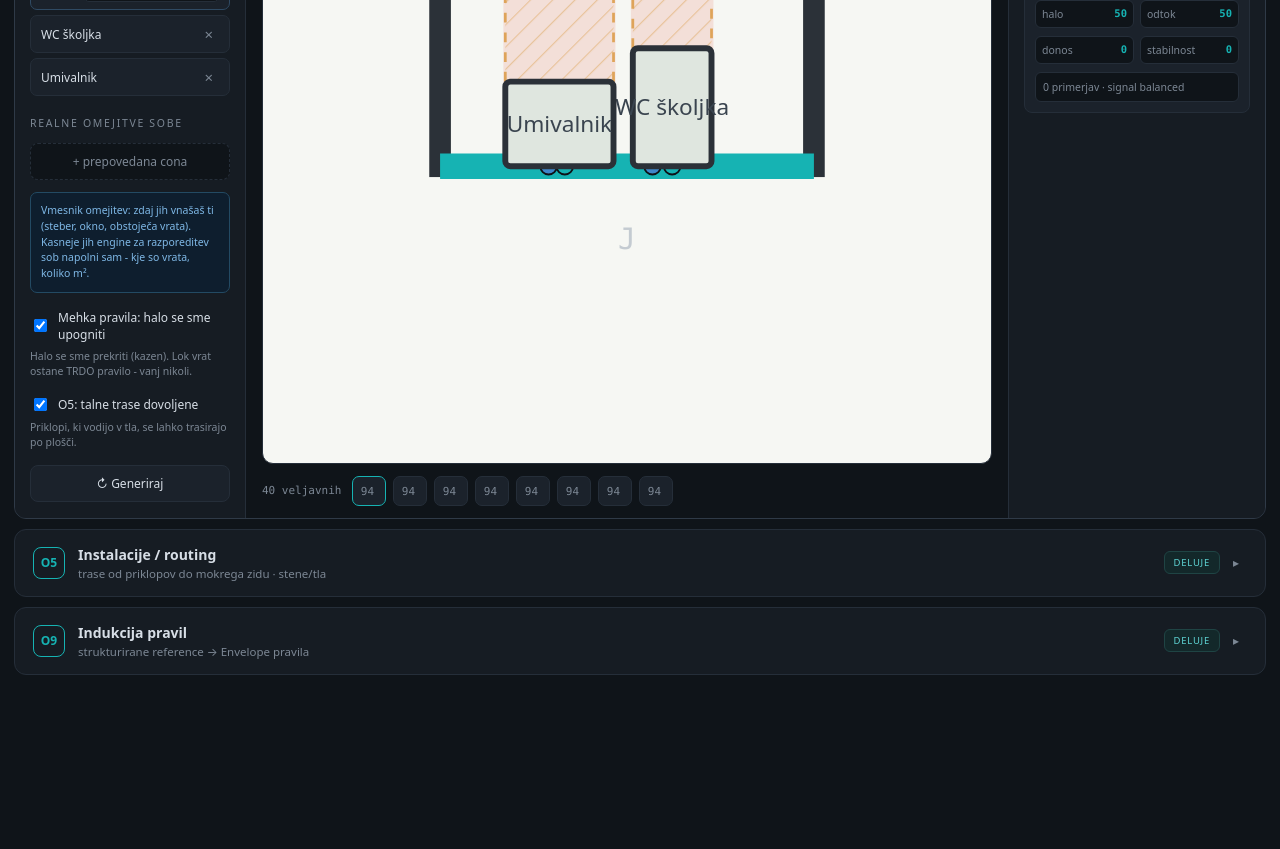
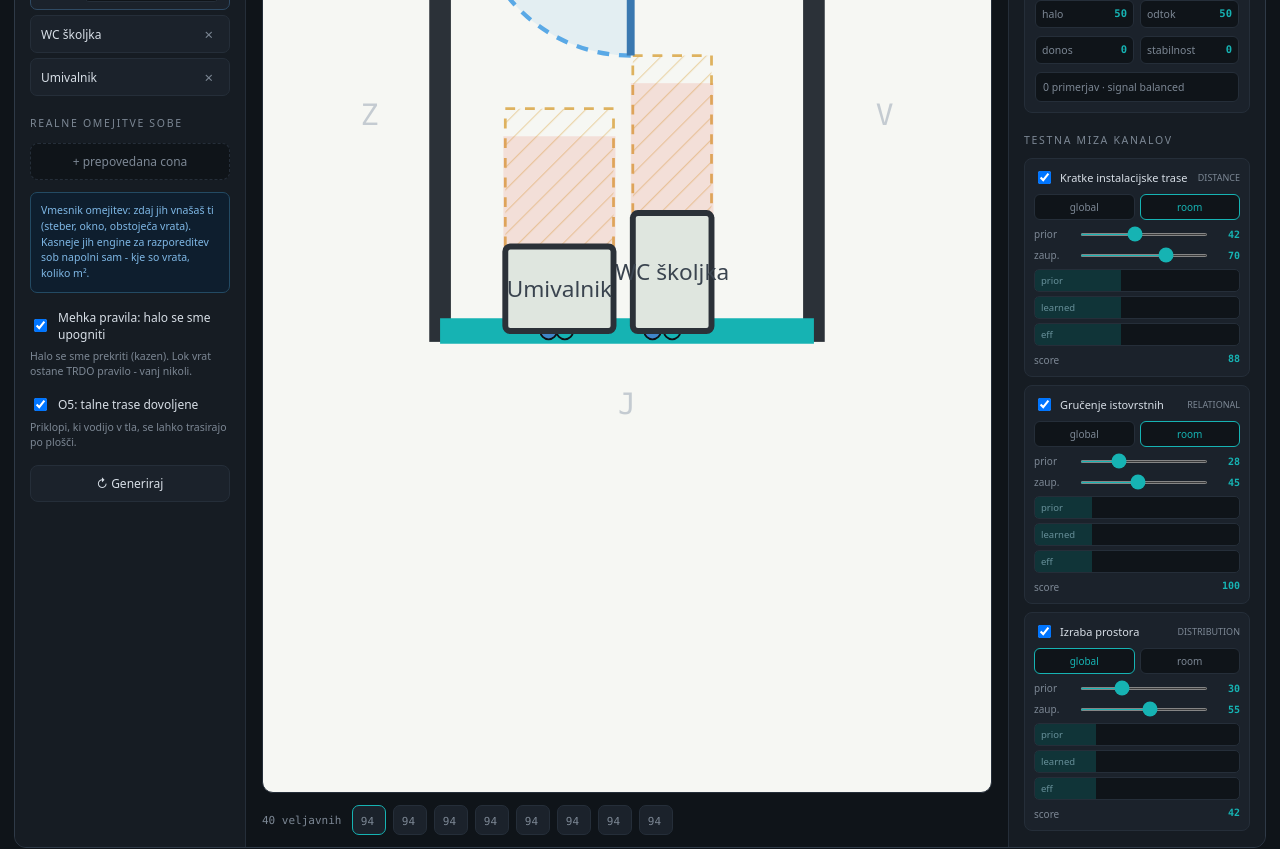
Before and after one commit to zorkojaka/FloorPlannerApp, a React (Vite) app: page / in a window 1280 px wide. Shown: the part 800-1649 px from the top of the page. Before the commit the page ends 1499 px from the top, so only its background shows below. Built offline with nearby package versions, Linux system fonts and the light colour scheme.

Commit message:
Add channel test bench

```diff
--- a/src/LegacyLayoutEngine.jsx
+++ b/src/LegacyLayoutEngine.jsx
@@ -7,6 +7,7 @@ import { routeServices } from "./engine/routing";
 import { checkFeasibility } from "./engine/feasibility";
 import { initialPreferenceState, rankByPreference, recordPreference } from "./engine/preference";
 import { measureGeneralization, measureInductionHoldout, measurePreferenceGain } from "./engine/metrics";
+import { defaultChannels, effectiveWeight, learnChannelsFromPreference, rankByChannels, scoreCandidateChannels } from "./engine/channels";
 import { applyInducedRules, induceRules, parseReferenceJson } from "./rules/induction";
 import { clamp, uid } from "./shared/math";
 import { loadJson, saveJson } from "./shared/storage";
@@ -230,6 +231,7 @@ function O2({library}){
   const setZone=(id,patch)=>setZones(Z=>Z.map(z=>z.id===id?{...z,...patch}:z));
   const [pool,setPool]=useState([]); const [idx,setIdx]=useState(0); const [seed,setSeed]=useState(0);
   const [pref,setPref]=usePersistentState("floorplanner.preference",initialPreferenceState);
+  const [channels,setChannels]=usePersistentState("floorplanner.channels",defaultChannels);
   const cfg=useMemo(()=>({W,D,wetWall:wet,minAisle:800}),[W,D,wet]);
   const feasibility=useMemo(()=>checkFeasibility(library,prog,cfg,zones),[library,prog,cfg,zones]);
 
@@ -243,13 +245,17 @@ function O2({library}){
   const hasDoor=prog.some(p=>isDoor(library[p.key]));
   const best=pool[idx];
   const optionA=pool[0], optionB=pool[1];
+  const bestChannelScores=best?scoreCandidateChannels(best,channels,cfg):null;
   const routing=useMemo(()=>best?routeServices(best.placed,cfg,{allowFloorRoutes}):null,[best,cfg,allowFloorRoutes]);
   const choosePreference=(selected,rejected)=>setPref(prev=>{
     const next=recordPreference(prev,selected,rejected);
-    setPool(P=>rankByPreference(P,next.weights));
+    const learnedChannels=learnChannelsFromPreference(channels,selected,rejected,cfg);
+    setChannels(learnedChannels);
+    setPool(P=>rankByChannels(rankByPreference(P,next.weights),learnedChannels,cfg));
     setIdx(0);
     return next;
   });
+  const setChannel=(id,patch)=>setChannels(C=>C.map(c=>c.id===id?{...c,...patch}:c));
   const setInst=(id,patch)=>setProg(P=>P.map(p=>p.id===id?{...p,...patch}:p));
   return (
    <div className="o2">
@@ -334,6 +340,24 @@ function O2({library}){
             <div className="prefBars"><span>donos <b className="mono">{Math.round(measurePreferenceGain(pref)*100)}</b></span><span>stabilnost <b className="mono">{pref.stableStreak}</b></span></div>
             <div className={pref.converged?"conv on":"conv"}>{pref.converged?`konvergenca po ${pref.comparisons} primerjavah`:`${pref.comparisons} primerjav · signal ${pref.dominantSignal}`}</div>
           </div> : <div className="soft2 none">Za A/B sta potrebni vsaj dve veljavni rešitvi.</div>}
+          <div className="eyebrow mt">Testna miza kanalov</div>
+          <div className="channelBench">
+            {channels.map(ch=>{
+              const score=bestChannelScores?.scores.find(s=>s.channelId===ch.id);
+              return <div key={ch.id} className={"channelCard "+(!ch.enabled?"off":"")}>
+                <div className="chTop"><label><input type="checkbox" checked={ch.enabled} onChange={e=>setChannel(ch.id,{enabled:e.target.checked})}/> {ch.name}</label><span>{ch.family}</span></div>
+                <div className="chScope"><button className={ch.scope==="global"?"on":""} onClick={()=>setChannel(ch.id,{scope:"global"})}>global</button><button className={ch.scope==="room-type"?"on":""} onClick={()=>setChannel(ch.id,{scope:"room-type"})}>room</button></div>
+                <label className="chSlider">prior <input type="range" min="0" max="1" step="0.01" value={ch.prior} onChange={e=>setChannel(ch.id,{prior:+e.target.value})}/><b className="mono">{Math.round(ch.prior*100)}</b></label>
+                <label className="chSlider">zaup. <input type="range" min="0" max="1" step="0.01" value={ch.confidence} onChange={e=>setChannel(ch.id,{confidence:+e.target.value})}/><b className="mono">{Math.round(ch.confidence*100)}</b></label>
+                <div className="chBars">
+                  <span style={{"--w":`${ch.prior*100}%`}}>prior</span>
+                  <span style={{"--w":`${ch.learned*100}%`}}>learned</span>
+                  <span style={{"--w":`${effectiveWeight(ch)*100}%`}}>eff</span>
+                </div>
+                <div className="chScore">score <b className="mono">{score?Math.round(score.value*100):"-"}</b></div>
+              </div>
+            })}
+          </div>
         </> : <div className="noRes2">Ni veljavne rešitve za te zahteve.</div>}
       </aside>
     </div>
@@ -480,6 +504,13 @@ input[type=range]{width:100%;accent-color:var(--cy);height:4px}
 .abBtns{display:grid;grid-template-columns:1fr 1fr;gap:7px}.abBtns button{border:1px solid var(--bd);background:var(--bg);color:var(--tx);border-radius:7px;padding:8px;cursor:pointer;font-size:12px}.abBtns button:hover{border-color:var(--cy);color:var(--cy)}
 .prefBars{display:grid;grid-template-columns:1fr 1fr;gap:6px;font-size:10.5px;color:var(--mut)}.prefBars span{background:var(--bg);border:1px solid var(--bd);border-radius:6px;padding:6px}.prefBars b{color:var(--cy);float:right}
 .conv{font-size:10.5px;color:var(--mut);border:1px solid var(--bd);border-radius:6px;padding:7px;background:var(--bg)}.conv.on{color:#7fdede;border-color:#1f4444;background:#13282a}
+.channelBench{display:flex;flex-direction:column;gap:8px}
+.channelCard{background:var(--p2);border:1px solid var(--bd);border-radius:8px;padding:9px;display:flex;flex-direction:column;gap:7px}.channelCard.off{opacity:.52}
+.chTop{display:flex;justify-content:space-between;gap:8px;align-items:center;font-size:11px}.chTop label{display:flex;align-items:center;gap:6px;color:var(--tx)}.chTop span{font-size:9px;color:var(--mut);text-transform:uppercase}
+.chScope{display:grid;grid-template-columns:1fr 1fr;gap:5px}.chScope button{background:var(--bg);border:1px solid var(--bd);color:var(--mut);border-radius:6px;padding:5px;font-size:10px;cursor:pointer}.chScope button.on{border-color:var(--cy);color:var(--cy)}
+.chSlider{display:grid;grid-template-columns:38px 1fr 28px;gap:6px;align-items:center;font-size:10px;color:var(--mut)}.chSlider input{height:3px}.chSlider b{color:var(--cy);text-align:right}
+.chBars{display:grid;gap:4px}.chBars span{position:relative;overflow:hidden;background:var(--bg);border:1px solid var(--bd);border-radius:5px;padding:4px 6px;font-size:9.5px;color:var(--mut)}.chBars span:before{content:"";position:absolute;inset:0 auto 0 0;width:var(--w);background:#16b3b333}.chBars span{z-index:0}.chBars span::after{content:"";position:relative}
+.chScore{font-size:10px;color:var(--mut)}.chScore b{float:right;color:var(--cy)}
 .refBox{width:100%;min-height:420px;resize:vertical;background:var(--bg);border:1px solid var(--bd);border-radius:8px;color:var(--tx);font-family:ui-monospace,"SF Mono",Menlo,Consolas,monospace;font-size:10.5px;line-height:1.45;padding:10px}
 .ruleStage{flex:1;margin:0 16px 16px;overflow:auto;display:grid;grid-template-columns:repeat(auto-fit,minmax(240px,1fr));gap:10px;align-content:start}
 .ruleCard{background:var(--panel);border:1px solid var(--bd);border-radius:8px;padding:12px}.rHead{display:flex;justify-content:space-between;gap:10px;align-items:flex-start;margin-bottom:10px}.rHead b{font-size:13px}.rHead span{font-size:10px;color:var(--mut)}
--- /dev/null
+++ b/src/engine/channels.ts
@@ -0,0 +1,173 @@
+import type { LayoutCandidate } from './generator';
+import type { RoomConfig } from '../constraints/brief';
+import type { PlacedFixture } from './evaluator';
+import { distanceToWall } from './geometry';
+
+export type ChannelFamily = 'distance' | 'relational' | 'topology' | 'distribution' | 'alignment';
+export type ChannelScope = 'global' | 'room-type';
+
+export interface Channel {
+  id: string;
+  name: string;
+  family: ChannelFamily;
+  scope: ChannelScope;
+  enabled: boolean;
+  prior: number;
+  learned: number;
+  confidence: number;
+}
+
+export interface ChannelScore {
+  channelId: string;
+  value: number;
+  effectiveWeight: number;
+  weighted: number;
+}
+
+export interface ChannelScoreResult {
+  total: number;
+  scores: ChannelScore[];
+}
+
+export function defaultChannels(): Channel[] {
+  return [
+    {
+      id: 'drain-distance',
+      name: 'Kratke instalacijske trase',
+      family: 'distance',
+      scope: 'room-type',
+      enabled: true,
+      prior: 0.42,
+      learned: 0.42,
+      confidence: 0.7,
+    },
+    {
+      id: 'same-category-cluster',
+      name: 'Gručenje istovrstnih',
+      family: 'relational',
+      scope: 'room-type',
+      enabled: true,
+      prior: 0.28,
+      learned: 0.28,
+      confidence: 0.45,
+    },
+    {
+      id: 'space-distribution',
+      name: 'Izraba prostora',
+      family: 'distribution',
+      scope: 'global',
+      enabled: true,
+      prior: 0.3,
+      learned: 0.3,
+      confidence: 0.55,
+    },
+  ];
+}
+
+export function effectiveWeight(channel: Channel): number {
+  return channel.prior * channel.confidence + channel.learned * (1 - channel.confidence);
+}
+
+export function scoreCandidateChannels(candidate: LayoutCandidate, channels: Channel[], cfg: RoomConfig): ChannelScoreResult {
+  const enabled = channels.filter((channel) => channel.enabled);
+  if (enabled.length === 0) return { total: candidate.ev.score, scores: [] };
+
+  const scores = enabled.map((channel) => {
+    const value = measureChannel(channel.id, candidate, cfg);
+    const weight = effectiveWeight(channel);
+    return { channelId: channel.id, value, effectiveWeight: weight, weighted: value * weight };
+  });
+  const weightSum = scores.reduce((sum, score) => sum + score.effectiveWeight, 0) || 1;
+  const total = scores.reduce((sum, score) => sum + score.weighted, 0) / weightSum;
+  return { total, scores };
+}
+
+export function rankByChannels(candidates: LayoutCandidate[], channels: Channel[], cfg: RoomConfig): LayoutCandidate[] {
+  return [...candidates].sort((a, b) => scoreCandidateChannels(b, channels, cfg).total - scoreCandidateChannels(a, channels, cfg).total);
+}
+
+export function learnChannelsFromPreference(channels: Channel[], selected: LayoutCandidate, rejected: LayoutCandidate, cfg: RoomConfig): Channel[] {
+  return normalizeLearned(
+    channels.map((channel) => {
+      if (!channel.enabled) return channel;
+      const selectedValue = measureChannel(channel.id, selected, cfg);
+      const rejectedValue = measureChannel(channel.id, rejected, cfg);
+      const delta = selectedValue - rejectedValue;
+      if (Math.abs(delta) < 0.03) return channel;
+      return { ...channel, learned: clamp01(channel.learned + delta * 0.08) };
+    }),
+  );
+}
+
+export function measureChannel(channelId: string, candidate: LayoutCandidate, cfg: RoomConfig): number {
+  if (channelId === 'drain-distance') return measureDrainDistance(candidate, cfg);
+  if (channelId === 'same-category-cluster') return measureSameCategoryCluster(candidate, cfg);
+  if (channelId === 'space-distribution') return measureSpaceDistribution(candidate, cfg);
+  return candidate.ev.score;
+}
+
+function fixtures(candidate: LayoutCandidate): PlacedFixture[] {
+  return candidate.placed.filter((item): item is PlacedFixture => item.kind !== 'door');
+}
+
+function measureDrainDistance(candidate: LayoutCandidate, cfg: RoomConfig): number {
+  const items = fixtures(candidate);
+  if (items.length === 0) return 1 - Math.min(1, candidate.ev.drain / Math.max(cfg.W, cfg.D));
+  const total = items.reduce((sum, item) => {
+    const center = { x: item.foot.x + item.foot.w / 2, y: item.foot.y + item.foot.h / 2 };
+    return sum + distanceToWall(center.x, center.y, cfg.wetWall, cfg.W, cfg.D);
+  }, 0);
+  return 1 - Math.min(1, total / (items.length * Math.max(cfg.W, cfg.D)));
+}
+
+function measureSameCategoryCluster(candidate: LayoutCandidate, cfg: RoomConfig): number {
+  const byCategory = new Map<string, PlacedFixture[]>();
+  for (const item of fixtures(candidate)) {
+    byCategory.set(item.el.category, [...(byCategory.get(item.el.category) || []), item]);
+  }
+
+  const distances: number[] = [];
+  for (const group of byCategory.values()) {
+    for (let i = 0; i < group.length; i += 1) {
+      for (let j = i + 1; j < group.length; j += 1) {
+        distances.push(centerDistance(group[i], group[j]));
+      }
+    }
+  }
+
+  if (distances.length === 0) return 1;
+  const average = distances.reduce((sum, value) => sum + value, 0) / distances.length;
+  return 1 - Math.min(1, average / Math.hypot(cfg.W, cfg.D));
+}
+
+function measureSpaceDistribution(candidate: LayoutCandidate, cfg: RoomConfig): number {
+  const items = fixtures(candidate);
+  if (items.length === 0) return 1;
+  const roomCenter = { x: cfg.W / 2, y: cfg.D / 2 };
+  const weighted = items.reduce(
+    (acc, item) => {
+      const area = item.foot.w * item.foot.h;
+      acc.area += area;
+      acc.x += (item.foot.x + item.foot.w / 2) * area;
+      acc.y += (item.foot.y + item.foot.h / 2) * area;
+      return acc;
+    },
+    { area: 0, x: 0, y: 0 },
+  );
+  const centroid = { x: weighted.x / weighted.area, y: weighted.y / weighted.area };
+  const distance = Math.hypot(centroid.x - roomCenter.x, centroid.y - roomCenter.y);
+  return 1 - Math.min(1, distance / Math.hypot(cfg.W / 2, cfg.D / 2));
+}
+
+function centerDistance(a: PlacedFixture, b: PlacedFixture): number {
+  return Math.hypot(a.foot.x + a.foot.w / 2 - (b.foot.x + b.foot.w / 2), a.foot.y + a.foot.h / 2 - (b.foot.y + b.foot.h / 2));
+}
+
+function normalizeLearned(channels: Channel[]): Channel[] {
+  const total = channels.reduce((sum, channel) => sum + channel.learned, 0) || 1;
+  return channels.map((channel) => ({ ...channel, learned: clamp01(channel.learned / total) }));
+}
+
+function clamp01(value: number): number {
+  return Math.max(0.01, Math.min(0.99, value));
+}
```
Also changed, not shown: 1 other file (tests, documents, lock files or other folders).
